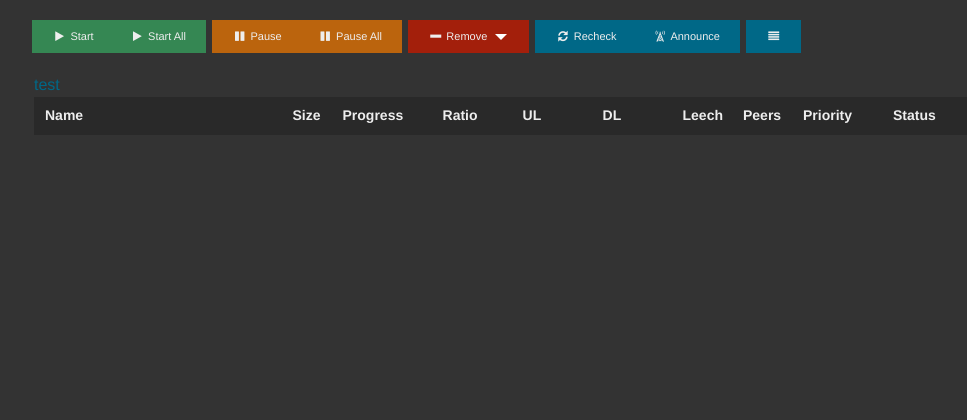
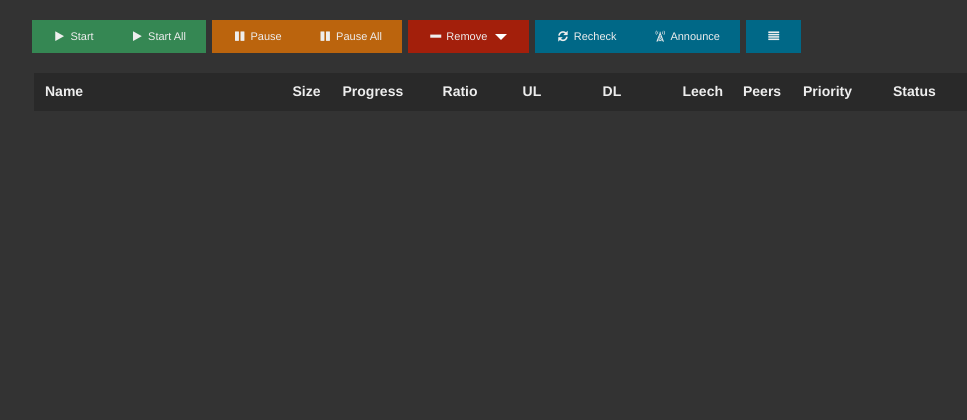
Before and after one commit to bobbintb/tranny, a Flask app: template tranny/templates/torrents.html in a window 1280 px wide. Shown: the part 45-465 px from the top of the page, without its empty margins (121-1088 px from the left). Run offline with Flask 2, Linux system fonts and the light colour scheme; the template is opened without the code that fills it, so the values that code supplies are empty; parts of the project's set-up code (start-up, migrations or seed data) failed here and were passed over; some libraries are stand-ins or nearby versions.

Commit message:
Removed a test button

```diff
--- a/tranny/templates/torrents_table.html
+++ b/tranny/templates/torrents_table.html
@@ -1,5 +1,4 @@
 <!-- bs hacks to make scrollable tables.. -->
-<a id="test">test</a>
 <table id="torrent_table_head"  class="display" cellspacing="0">
     <thead>
         <tr>
```
